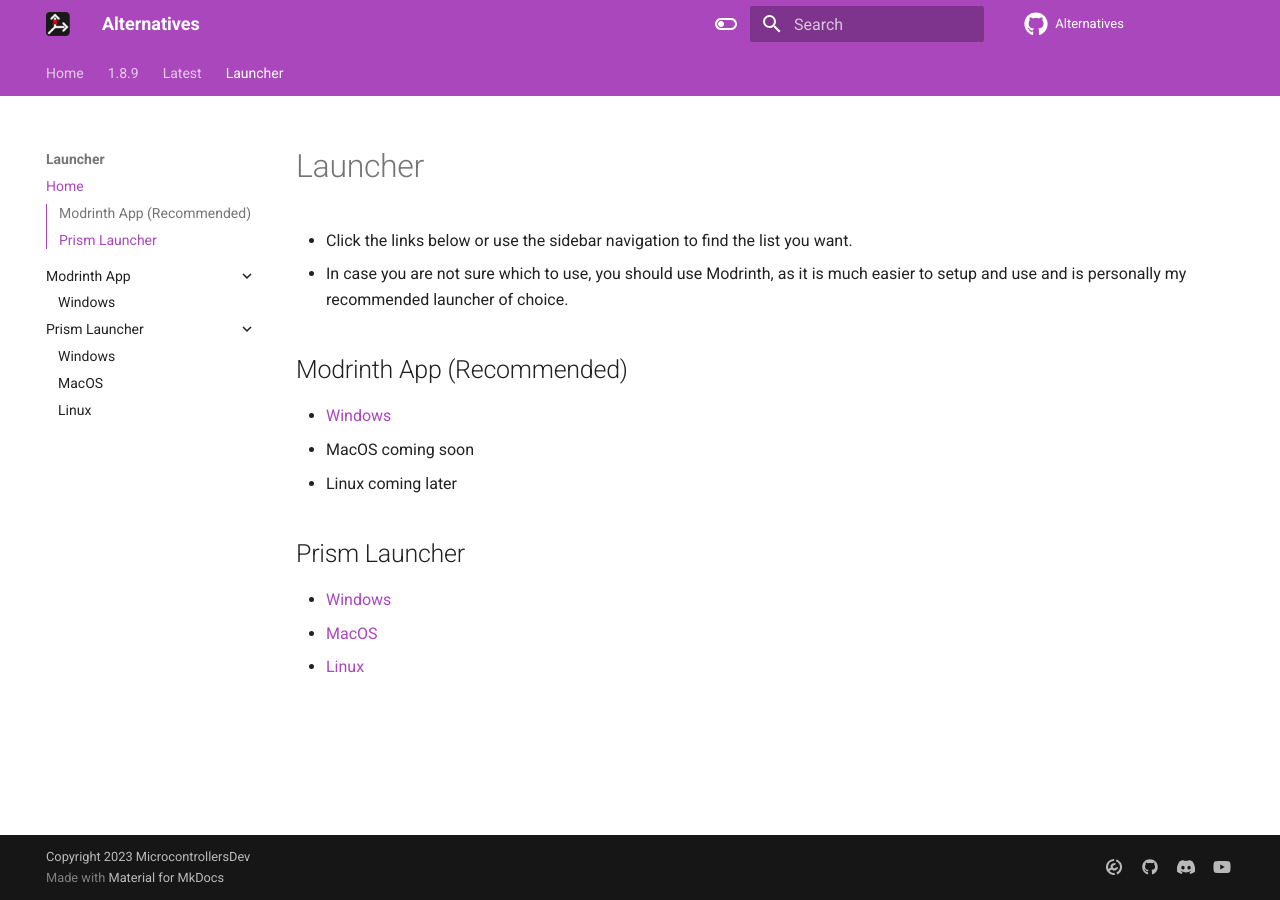
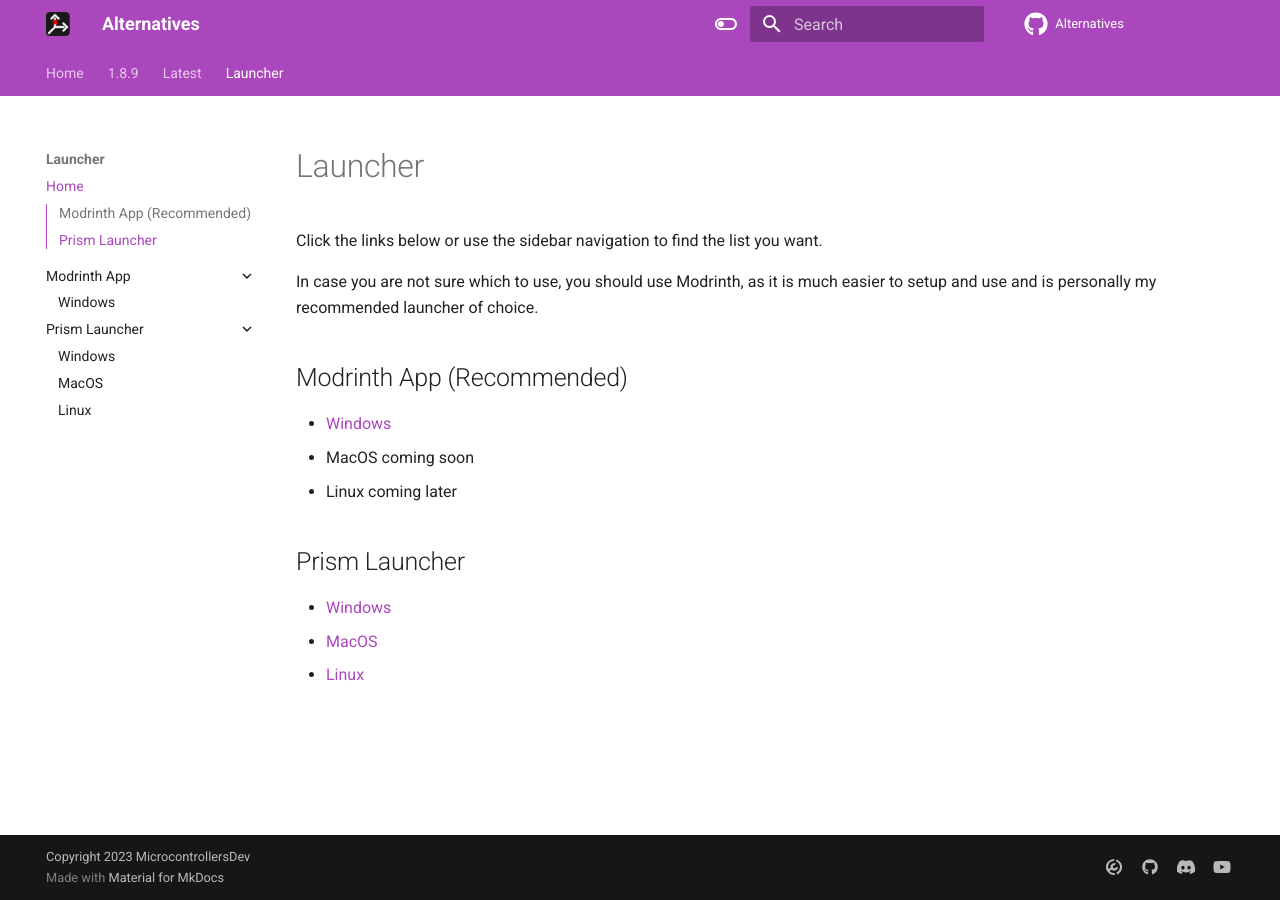
Before and after one commit to MicrocontrollersDev/Alternatives, an MkDocs documentation site: the page built from docs/launcher/home.md, in a window 1280 px wide. Built offline with MkDocs 1.6.1 and Material for MkDocs 9.7.7, drawn with Linux system fonts in a browser that asks for light colours; comment, search, counter and statistics services are not loaded.

```diff
--- a/docs/launcher/home.md
+++ b/docs/launcher/home.md
@@ -1,7 +1,8 @@
 # Launcher
 
-- Click the links below or use the sidebar navigation to find the list you want.
-- In case you are not sure which to use, you should use Modrinth, as it is much easier to setup and use and is personally my recommended launcher of choice.
+Click the links below or use the sidebar navigation to find the list you want.
+
+In case you are not sure which to use, you should use Modrinth, as it is much easier to setup and use and is personally my recommended launcher of choice.
 
 ## Modrinth App (Recommended)
 
```
